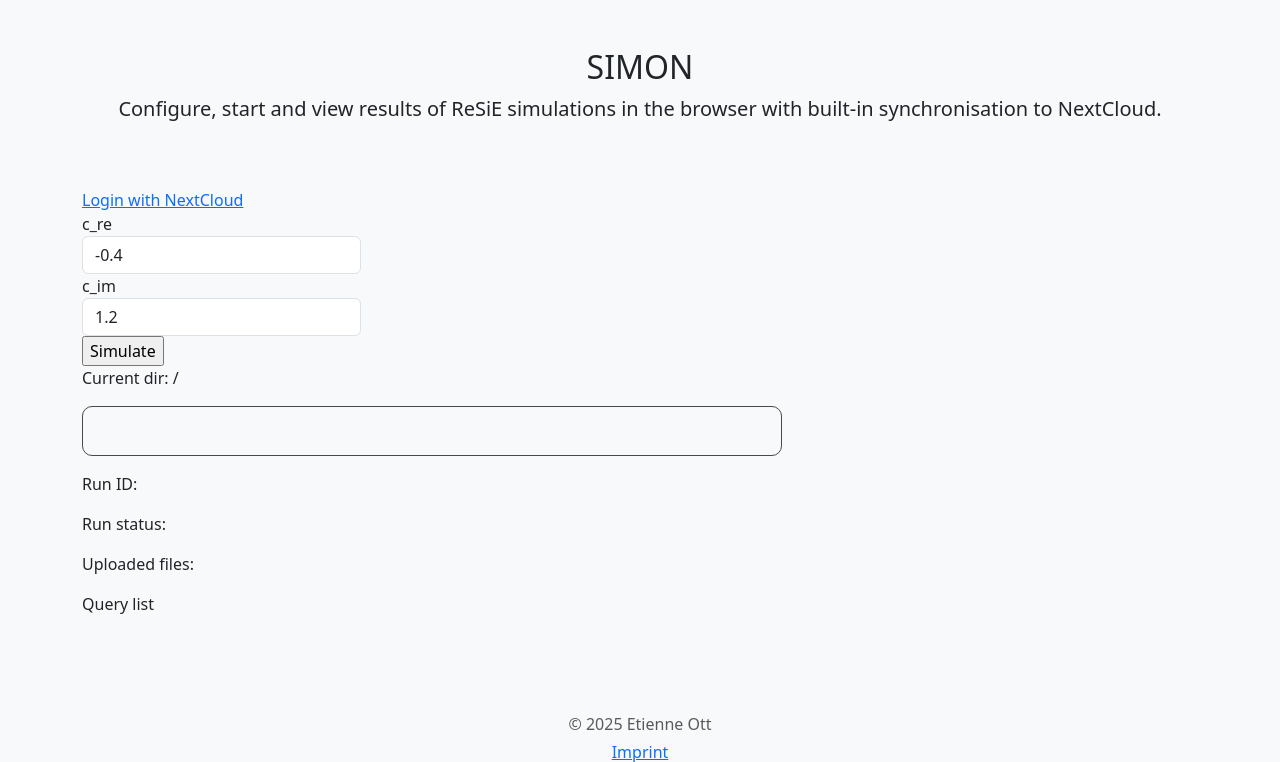
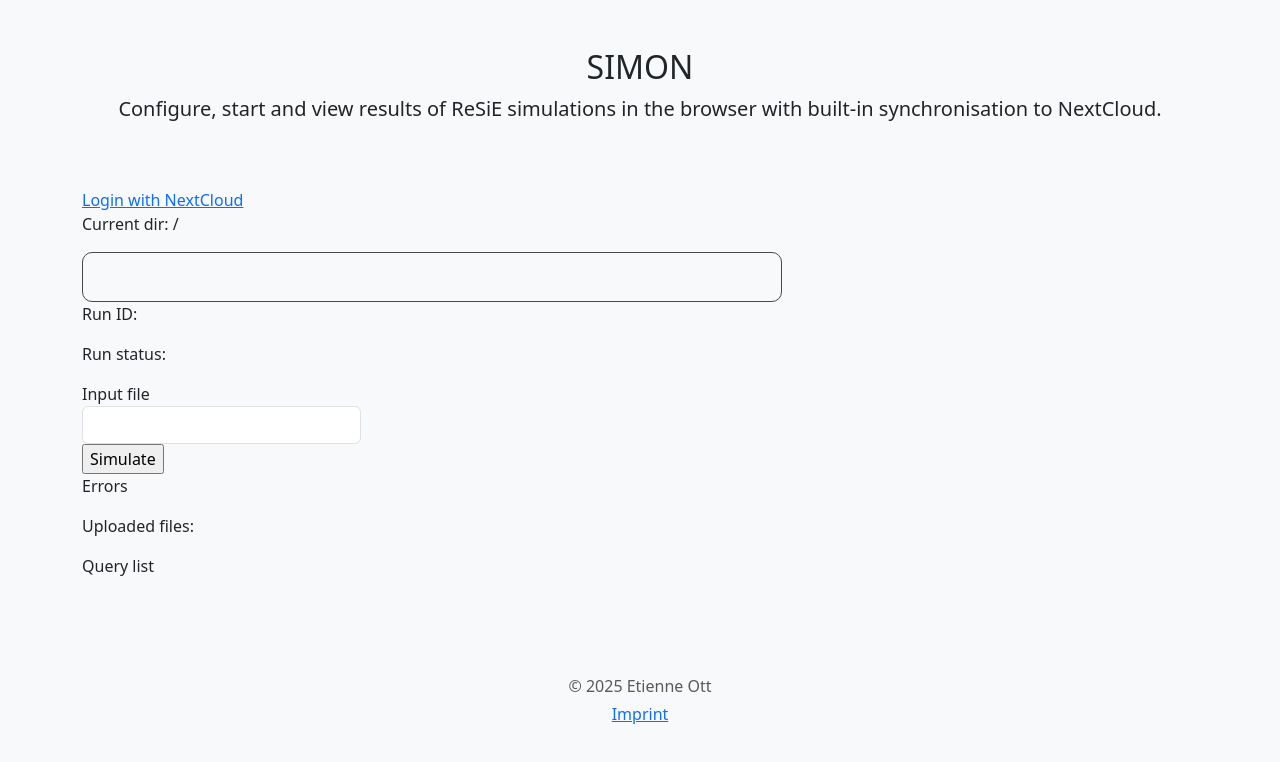
Before and after one commit to QuaSi-Software/simon, a Flask app: page / in a window 1280 px wide. Shown: the top 762 px of the page. After the commit the page ends 724 px from the top, so only its background shows below. Run offline with Flask 3, Linux system fonts and the light colour scheme; lists and menus that the app fills with data are empty.

Commit message:
Restructure simulation input form to select the input file previously uploaded from NC to the sim server.

```diff
--- a/webapp/simon_webapp/app.py
+++ b/webapp/simon_webapp/app.py
@@ -215,26 +215,15 @@ def start_simulation_from_form(run_id):
         return jsonify({"error": "Run ID is empty or does not match server-side. Request "
                         + "a new run ID with the corresponding endpoint."}), 409
 
-    # upload config file
-    file_content = (
-        f'{{ \
-            "c_re": {request_data.get("c_re", -0.4)}, \
-            "c_im": {request_data.get("c_im", 1.3)}}}'
-    ).encode("utf-8")
-    file_obj = io.BytesIO(file_content)
-    response = requests.post(
-        app.config["sim_api"]["endpoint"] + "upload_file/" + run_id,
-        files={"file": ("config.json", file_obj)},
-        timeout=app.config["sim_api"]["timeout"],
-        headers={"Authorization": "Bearer " + app.config["sim_api"]["api_key"]}
-    )
-    if not response.ok:
-        return jsonify({"error": "Could not upload config file"}), 500
+    # check if input file is set
+    input_file = request_data.get("config_file_selection")
+    if input_file is None or not input_file or input_file == "":
+        return jsonify({"error": "Must be given value for selected config file"}), 500
 
     # start simulation
     response = requests.post(
         app.config["sim_api"]["endpoint"] + "start_simulation/" + run_id,
-        json={"config_file": "config.json"},
+        json={"config_file": input_file},
         timeout=app.config["sim_api"]["timeout"],
         headers={"Authorization": "Bearer " + app.config["sim_api"]["api_key"]}
     )
--- a/webapp/simon_webapp/static/main.js
+++ b/webapp/simon_webapp/static/main.js
@@ -34,6 +34,10 @@ function add_to_query_list(query_name, response, result) {
             + '<span>Error: ' + (result["error"] ? result["error"] : '') + '</span>'
             + '</div></div>'
     by_id('query-list').innerHTML = item + by_id('query-list').innerHTML
+}
+
+function set_error(message) {
+    by_id("error-list").innerText = message
 }
 
 async function fetch_results(run_id) {
@@ -93,11 +97,10 @@ async function get_run_id() {
 }
 
 async function upload_file(item) {
-    console.log("uploading " + item.dataset.filename)
-
     if (run_status["run_id"] === undefined) {
         run_status["run_id"] = await get_run_id()
         by_id('run-id').innerText = run_status["run_id"]
+        by_id('run-status').innerText = "new"
     }
 
     let response = await fetch(
@@ -110,14 +113,17 @@ async function upload_file(item) {
             }
         }
     )
-    let result = await response.json()
-    add_to_query_list("upload_file_to_sim_run", response, result)
+    add_to_query_list("upload_file_to_sim_run", response, {})
 
     if (response.status < 300) {
         by_id("uploaded-files").innerText = by_id("uploaded-files").innerText +
-            item.dataset.filename + "<br/>"
+            item.dataset.filename + "\n"
+        by_id("config-file-selection").innerHTML = by_id("config-file-selection").innerHTML +
+            '<option value="' + format_filename(item.dataset.filename, false) + '">' +
+            format_filename(item.dataset.filename, false) + "</option>"
     } else {
-        console.log("File upload failed :" + response.json()["error"])
+        let result = await response.json()
+        set_error("File upload failed :" + result["error"])
     }
 }
 
@@ -181,10 +187,10 @@ async function fetch_nc_file_list() {
 }
 
 async function start_simulation_from_form(form_element) {
-    let response = await fetch(API_ROOT + "get_run_id", {method: "GET"})
-    let result = await response.json()
-    run_status["run_id"] = result["run_id"]
-    by_id('run-id').innerText = run_status["run_id"]
+    if (run_status["run_id"] === undefined) {
+        set_error("No run ID is set - you need to upload files to get a run ID.")
+        return
+    }
 
     let form_data = new FormData(form_element)
     response = await fetch(API_ROOT + 'start_simulation_from_form/' + run_status["run_id"], {
--- a/webapp/simon_webapp/static/style.css
+++ b/webapp/simon_webapp/static/style.css
@@ -44,3 +44,8 @@
 .nc-file-list-file {
     cursor: cell;
 }
+
+#error-list {
+    color: red;
+    font-weight: bold;
+}
--- a/webapp/simon_webapp/templates/index.html
+++ b/webapp/simon_webapp/templates/index.html
@@ -26,17 +26,6 @@
         <a href="{{ url_for('nextcloud_login') }}">Login with NextCloud</a>
       {% endif %}
 
-      <form id="parameters-form" action="" method="POST" enctype="multipart/form-data">
-        <div class="form-group">
-          <label for="c_re">c_re</label>
-          <input type="number" class="form-control w-25" id="c_re" name="c_re" value="-0.4" step="0.1">
-          <label for="c_re">c_im</label>
-          <input type="number" class="form-control w-25" id="c_im" name="c_im" value="1.2" step="0.1">
-
-          <input id="submit-simulate" type="submit" value="Simulate">
-        </div>
-      </form>
-
       <p>
         <span>Current dir: </span>
         <span id="nc-current-dir" data-dirname="">/</span>
@@ -46,15 +35,26 @@
         <div id="nc-file-list-items"></div>
       </div>
 
-      <p><div id="simulation-results"></div></p>
       <p>Run ID: <span id="run-id"></span></p>
       <p>Run status: <span id="run-status"></span></p>
+
+      <form id="parameters-form" action="" method="POST" enctype="multipart/form-data">
+        <div class="form-group">
+          <label for="config-file-selection" class="w-25">Input file</label>
+          <select id="config-file-selection" name="config_file_selection" class="form-control w-25">
+          </select>
+          <input id="submit-simulate" type="submit" value="Simulate">
+        </div>
+      </form>
+
+      <p>Errors</p>
+      <div id="error-list"></div>
+
+      <p><div id="simulation-results"></div></p>
       <p>Uploaded files: <span id="uploaded-files"></span></p>
 
       <p>Query list</p>
-      <div id="query-list">
-
-      </div>
+      <div id="query-list"></div>
 
       <footer class="my-5 pt-5 text-muted text-center text-small">
         <p class="mb-1">&copy; 2025 Etienne Ott</p>
```
